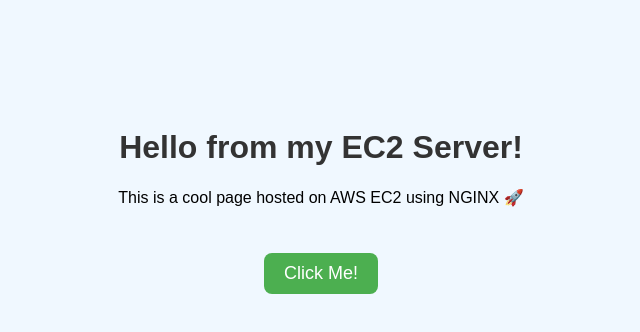
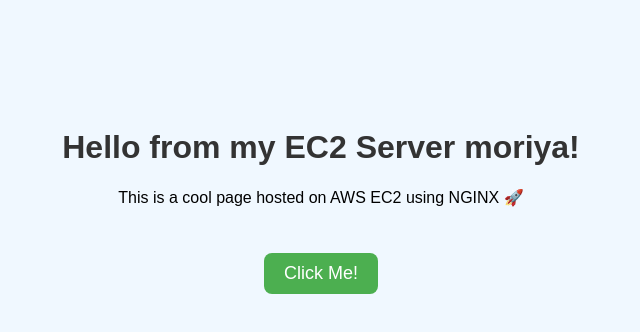
Before and after one commit to isch212/ec2-html-project, a plain HTML site: page index.html in a window 1280 px wide. Shown: the whole page, without its empty margins (319-959 px from the left). Drawn offline with Linux system fonts and the light colour scheme.

Commit message:
Update index.html

```diff
--- a/index.html
+++ b/index.html
@@ -31,7 +31,7 @@
 </head>
 <body>
 
-    <h1>Hello from my EC2 Server!</h1>
+    <h1>Hello from my EC2 Server moriya!</h1>
     <p>This is a cool page hosted on AWS EC2 using NGINX 🚀</p>
     <button onclick="alert('Button clicked!')">Click Me!</button>
 
```
